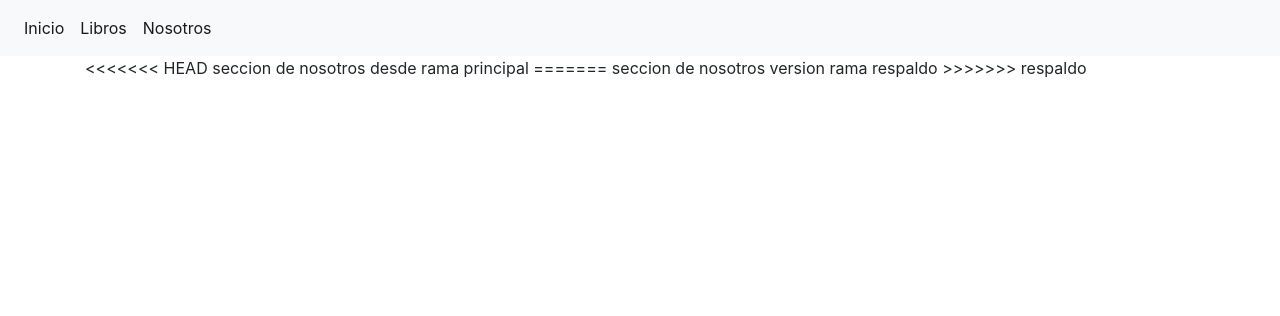
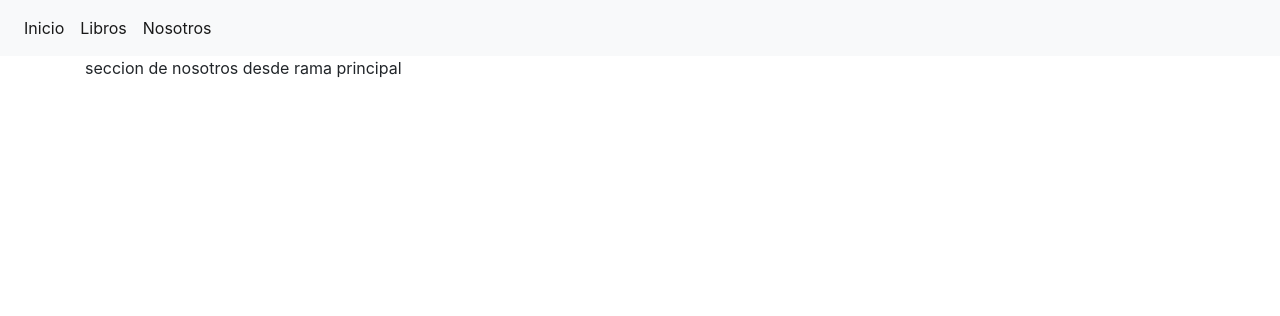
Before and after one commit to Alexander7000/HDP115G25, a Django app: page /nosotros in a window 1280 px wide. Shown: the top 316 px of the page. Run offline with Django 3.2, Linux system fonts and the light colour scheme; some libraries are stand-ins or nearby versions.

Commit message:
se resolvio conflicto

```diff
--- a/libreria/templates/paginas/nosotros.html
+++ b/libreria/templates/paginas/nosotros.html
@@ -4,10 +4,6 @@
 
 {% block contenido %}
 
-<<<<<<< HEAD
     seccion de nosotros desde rama principal
-=======
-    seccion de nosotros version rama respaldo
->>>>>>> respaldo
 
 {%endblock %}
```
